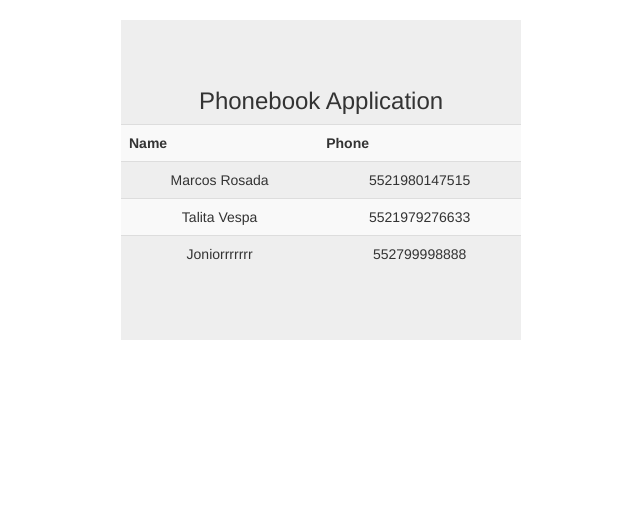
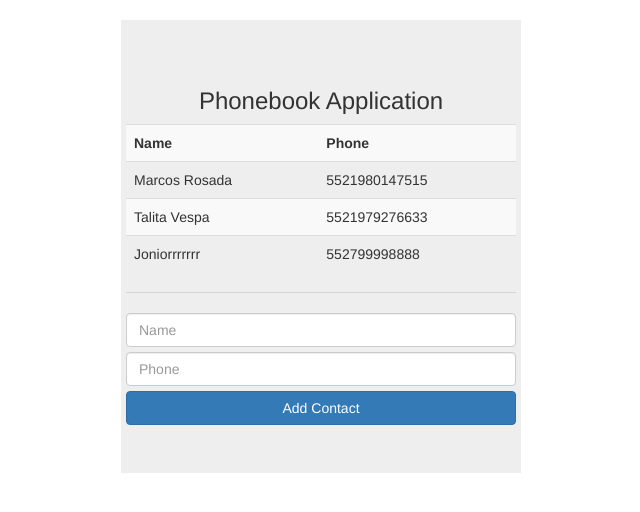
Before and after one commit to marcosrosada/AngularJS-Phonebook, a website: page index.html in a window 1280 px wide. Shown: the whole page, without its empty margins (319-959 px from the left). Drawn offline with nearby package versions, Linux system fonts and the light colour scheme.

Commit message:
Add Contact feature

```diff
--- a/css/style.css
+++ b/css/style.css
@@ -4,4 +4,16 @@
 	margin-top: 20px;
 	margin-left: auto;
 	margin-right: auto;
+	padding-right: 5px;
+	padding-left: 5px;
 }
+
+.table{
+	width: 390px;
+	margin-top: 10px;
+	text-align: left;
+}
+
+.form-control{
+	margin-bottom: 5px
+}
--- a/index.html
+++ b/index.html
@@ -5,23 +5,30 @@
 
 	<script src="./node_modules/angular/angular.min.js"></script>
 	<script src="./js/main.js"></script>
+	<link rel="stylesheet" href="./node_modules/bootstrap/dist/css/bootstrap.css">
 	<link rel="stylesheet" href="./css/style.css">
-	<link rel="stylesheet" href="./node_modules/bootstrap/dist/css/bootstrap.css">
 </head>
 <body ng-controller="contactsCtrl">
 
 	<div class="jumbotron">
-		<h3 ng-bind="title"></h3>
+		<h3>{{title}}</h3>
 
 		<table class="table table-striped">
 			<tr>
 				<th>Name</th>
 				<th>Phone</th>
 			</tr>
-			<tr ng-repeat="item in listContacts">
-				<td>{{item.name}}</td>
-				<td>{{item.number}}</td>
+			<tr ng-repeat="contact in listContacts">
+				<td>{{contact.name}}</td>
+				<td>{{contact.number}}</td>
 			</tr>
+		</table>
+
+		<hr />
+
+		<input type="text" class="form-control" ng-model="contact.name" 	placeholder="Name" />
+		<input type="text" class="form-control" ng-model="contact.number"	placeholder="Phone"/>
+		<button class="btn btn-primary btn-block" ng-click="addContact(contact)">Add Contact</button>
 	</div>
 
 
--- a/js/main.js
+++ b/js/main.js
@@ -9,4 +9,9 @@ app.controller("contactsCtrl", function($scope){
 		{ name: "Talita Vespa", number: +5521979276633 },
 		{ name: "Joniorrrrrrr", number: +552799998888 }
 	];
+
+	$scope.addContact = function(contact){
+		$scope.listContacts.push( angular.copy(contact));
+		delete $scope.contact;
+	};
 });
```
